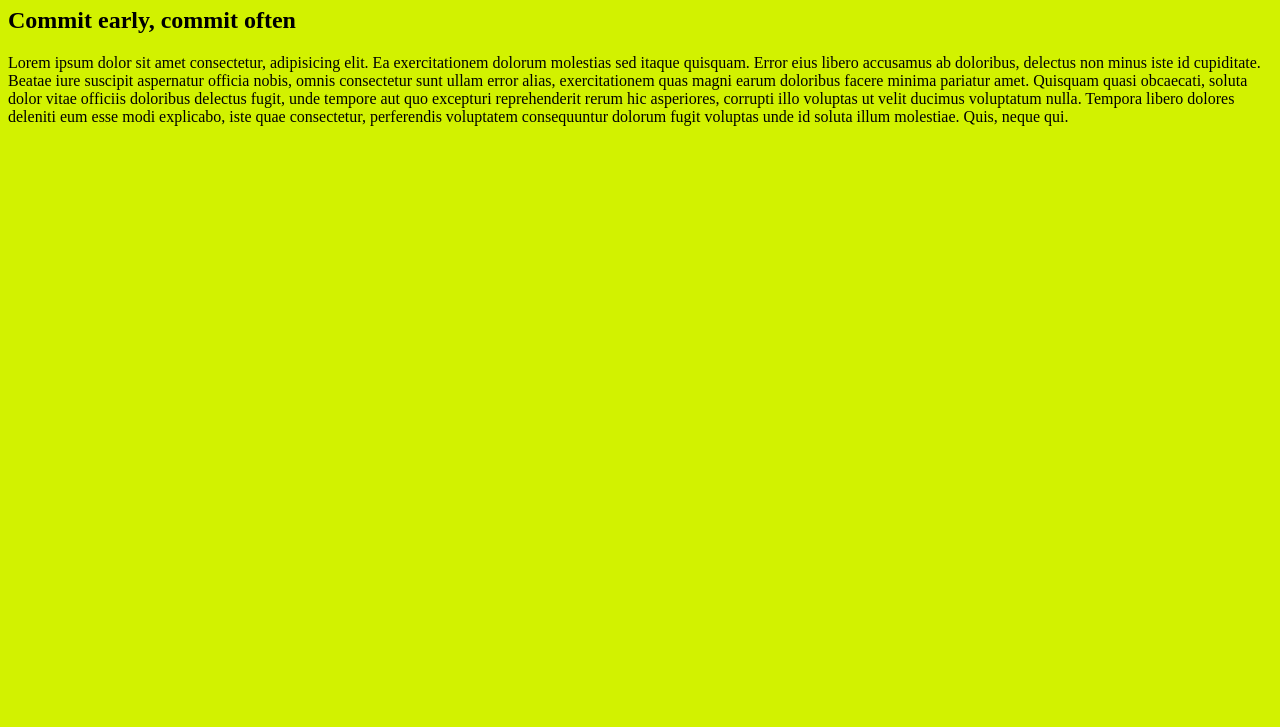
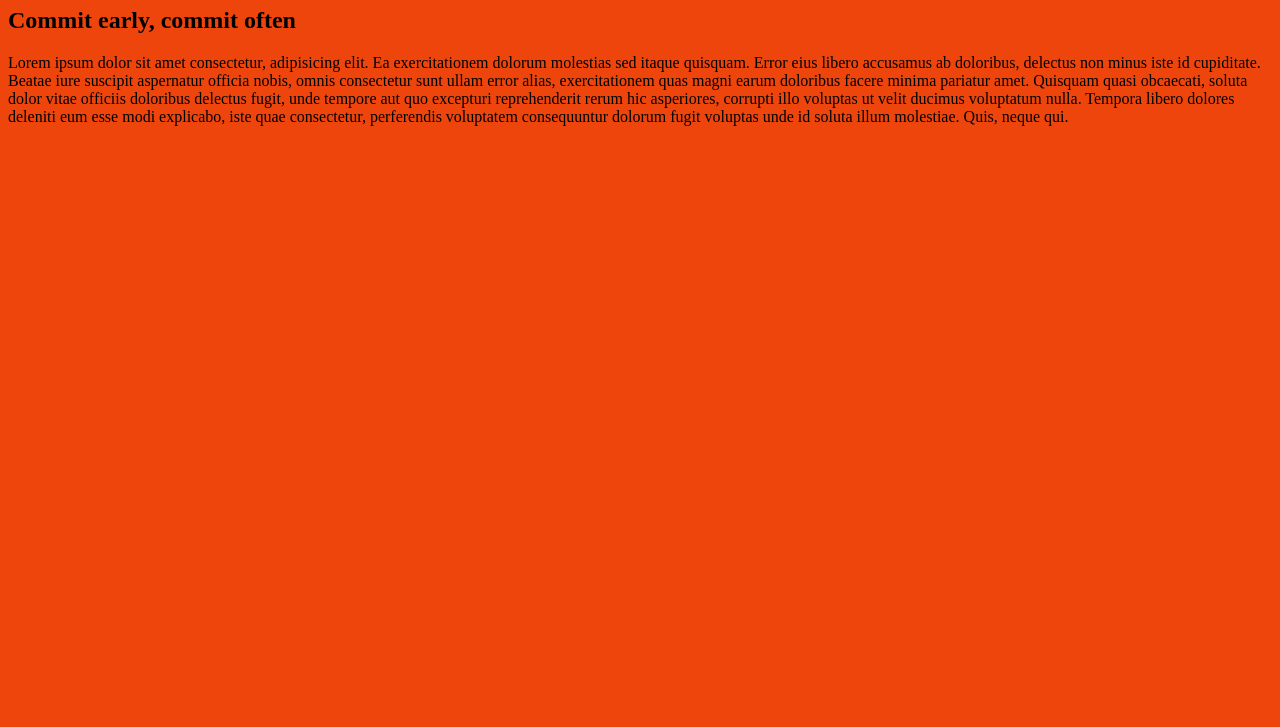
Before and after one commit to PieterJanHelsen/JS, a plain HTML site: page index.html in a window 1280 px wide. Shown: the part 73-800 px from the top of the page. Drawn offline with Linux system fonts and the light colour scheme.

Commit message:
nieuwe achtergrondkleur

```diff
--- a/style.css
+++ b/style.css
@@ -1,3 +1,3 @@
 body {
-    background-color: #d2f200;
+    background-color: #ee450d;
 }
```
